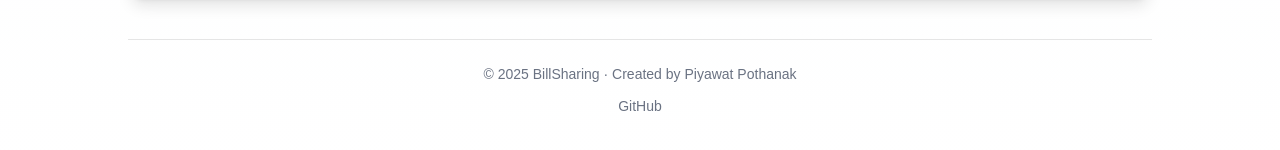
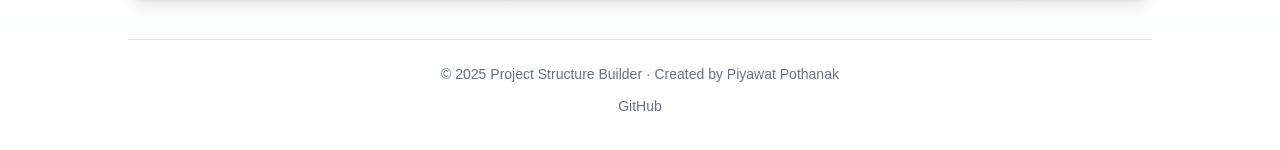
Before and after one commit to TiwKill/FolderStructureGenerator, a Next.js app: page / in a window 1280 px wide. Shown: the part 1047-1197 px from the top of the page. Built offline with nearby package versions, Linux system fonts and the light colour scheme; no server answers.

Commit message:
Update footer text to reflect project name change from BillSharing to Project Structure Builder

```diff
--- a/src/components/footer.tsx
+++ b/src/components/footer.tsx
@@ -4,7 +4,7 @@ export default function Footer() {
     return (
         <footer className="border-t mt-10 py-6 text-center text-sm text-gray-500 dark:text-gray-400">
             <p>
-                © {new Date().getFullYear()} BillSharing · Created by Piyawat Pothanak
+                © {new Date().getFullYear()} Project Structure Builder · Created by Piyawat Pothanak
             </p>
             <div className="mt-3 flex items-center justify-center gap-4">
                 <a
```
